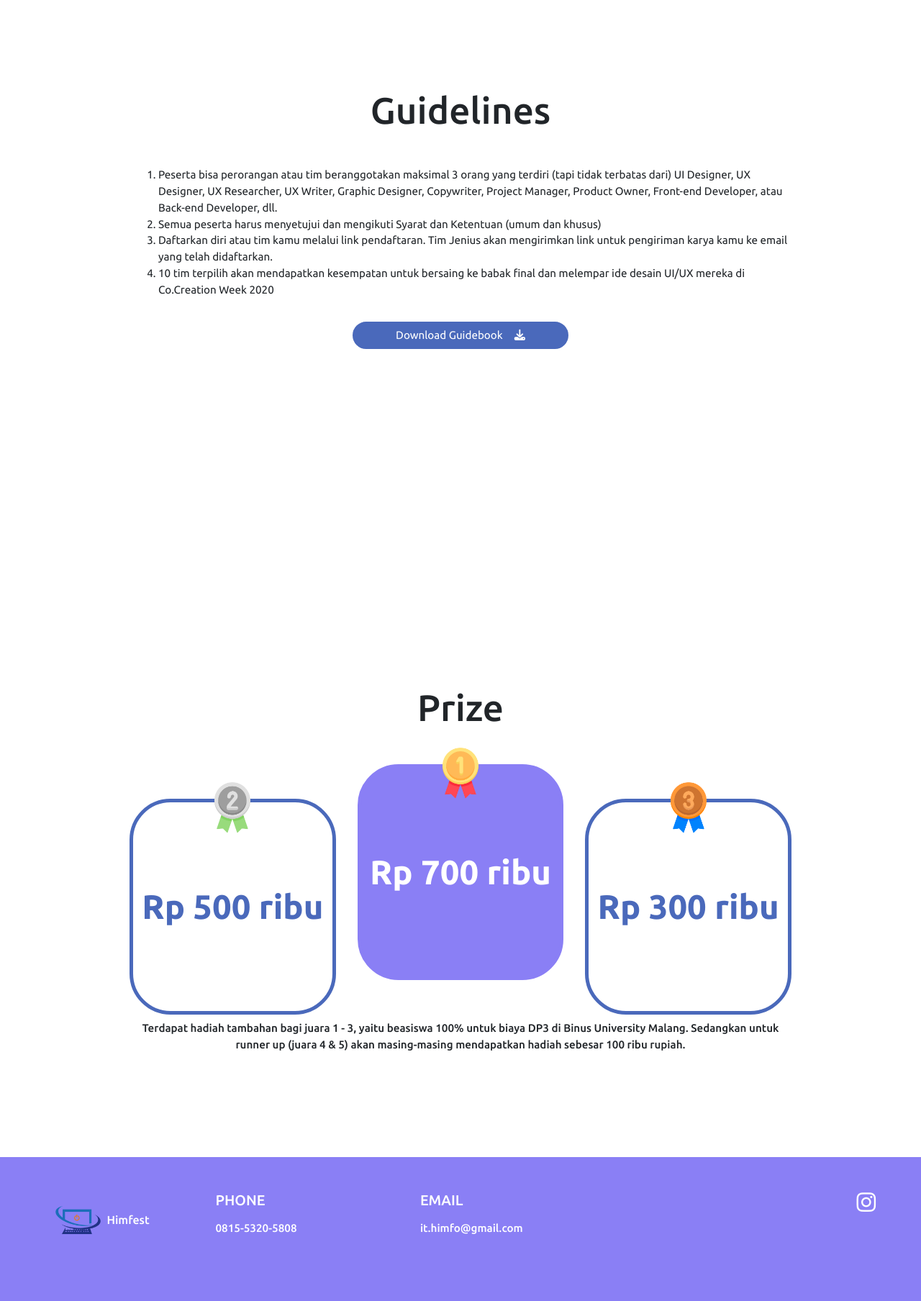
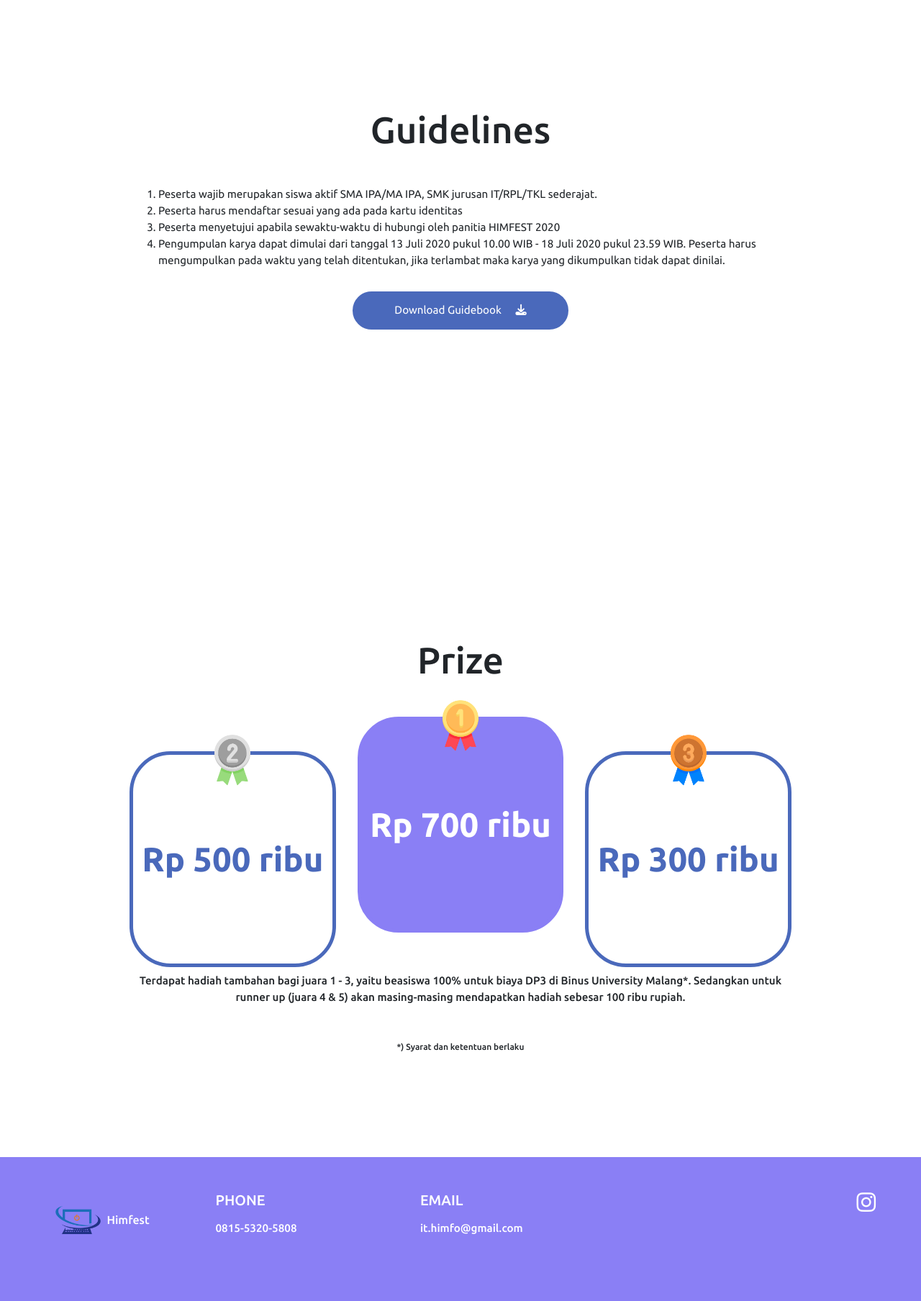
Before and after one commit to VladRafli/Lomba_HIMFO, a CodeIgniter app: page /database/ in a window 1280 px wide. Shown: the part 2520-4328 px from the top of the page at 72% size. Run offline with CodeIgniter, Linux system fonts and the light colour scheme; some libraries are stand-ins or nearby versions.

Commit message:
Add google form and guidebook

```diff
--- a/application/views/index.php
+++ b/application/views/index.php
@@ -47,7 +47,7 @@ defined('BASEPATH') OR exit('No direct script access allowed');
 						</li>
 					</ul>
 					<div class="form-inline my-2 my-lg-0">
-						<a href="<?= site_url('signup')?>"><button class="btn btn-primary my-2 my-sm-0">Register <i
+						<a href="https://forms.gle/qGFtb9Ep8Jn1ZsEr6"><button class="btn btn-primary my-2 my-sm-0">Register <i
 									class="fas fa-arrow-right"></i></button></a>
 					</div>
 				</div>
@@ -70,7 +70,7 @@ defined('BASEPATH') OR exit('No direct script access allowed');
 							Upgrade skill UI/UX kamu sekarang!
 						</p>
 						<div class="actions-container d-flex align-items-center">
-							<a href="<?= site_url('signup')?>"><button class="btn btn-primary">Register <i
+							<a href="https://forms.gle/qGFtb9Ep8Jn1ZsEr6"><button class="btn btn-primary">Register <i
 										class="fas fa-arrow-right"></i></button></a>
 						</div>
 					</div>
@@ -81,8 +81,8 @@ defined('BASEPATH') OR exit('No direct script access allowed');
 		<section id="about">
 			<div class="container-fluid">
 				<div class="row pt-md-5 mt-md-5">
-					<div class="col-md-5 pl-5 text-left">
-						<h1 class="flex pl-sm-3">
+					<div class="col-md-5 pl-5 pt-5 text-left">
+						<h1 class="flex mt-5 pl-sm-3">
 							About Himfest
 						</h1>
 						<p class="mt-sm-5 pl-sm-3">
@@ -93,12 +93,12 @@ defined('BASEPATH') OR exit('No direct script access allowed');
 							Informasi dalam dunia pendidikan yang ditujukan untuk memberikan warna baru dalam media
 							pembelajaran.
 						</p>
-						<a href="<?= site_url('signup')?>"><button class="btn btn-primary mt-sm-4 ml-sm-3">Register <i
+						<a href="https://forms.gle/qGFtb9Ep8Jn1ZsEr6"><button class="btn btn-primary mt-sm-4 ml-sm-3">Register <i
 									class="fas fa-arrow-right"></i></button></a>
 					</div>
 					<div class="col-md-7">
-						<img src="<?= base_url()?>/images/Group10@2x.png" alt="home section"
-							class="w-100 position-relative" style="right:-15px">
+						<img src="<?= base_url()?>/images/draft.png" alt="home section"
+								class="about-img position-relative">
 					</div>
 				</div>
 			</div>
@@ -162,28 +162,15 @@ defined('BASEPATH') OR exit('No direct script access allowed');
 							<div class="tab-pane fade show active" id="nav-ui/ux" role="tabpanel"
 								aria-labelledby="nav-ui/ux-tab">
 								<ol type="number">
-									<li>Peserta bisa perorangan atau tim beranggotakan maksimal 3 orang yang terdiri
-										(tapi tidak
-										terbatas dari) UI Designer, UX
-										Designer, UX Researcher, UX Writer, Graphic Designer, Copywriter, Project
-										Manager,
-										Product Owner, Front-end Developer,
-										atau Back-end Developer, dll.
+									<li>Peserta wajib merupakan siswa aktif SMA IPA/MA IPA, SMK jurusan IT/RPL/TKL sederajat.
 									</li>
-									<li>Semua peserta harus menyetujui dan mengikuti Syarat dan Ketentuan (umum dan
-										khusus)
+									<li>Peserta harus mendaftar sesuai yang ada pada kartu identitas
 									</li>
 									<li>
-										Daftarkan diri atau tim kamu melalui link pendaftaran. Tim Jenius akan
-										mengirimkan link
-										untuk pengiriman karya kamu ke
-										email yang telah didaftarkan.
+										Peserta menyetujui apabila sewaktu-waktu di hubungi oleh panitia HIMFEST 2020
 									</li>
 									<li>
-										10 tim terpilih akan mendapatkan kesempatan untuk bersaing ke babak final dan
-										melempar
-										ide desain UI/UX mereka di
-										Co.Creation Week 2020
+										Pengumpulan karya dapat dimulai dari tanggal 13 Juli 2020 pukul 10.00 WIB - 18 Juli 2020 pukul 23.59 WIB. Peserta harus mengumpulkan pada waktu yang telah ditentukan, jika terlambat maka karya yang dikumpulkan tidak dapat dinilai.
 									</li>
 								</ol>
 							</div>
@@ -191,8 +178,10 @@ defined('BASEPATH') OR exit('No direct script access allowed');
 						<a href="#">
 							<button type="button" name="btn-signup" class="btn btn-secondary">
 								<div class="d-flex justify-content-center align-items-center">
-									<span class="mr-3">Download Guidebook</span>
-									<i class="fas fa-download"></i>
+									<a href="<?= base_url()?>/storage/guidebook.pdf" class="download-btn btn">
+										<span class="mr-3">Download Guidebook</span>
+										<i class="fas fa-download"></i>
+									</a>
 								</div>
 							</button>
 						</a>
@@ -233,7 +222,9 @@ defined('BASEPATH') OR exit('No direct script access allowed');
 							</div>
 						</div>
 
-						<p class="mt-2">Terdapat hadiah tambahan bagi juara 1 - 3, yaitu beasiswa 100% untuk biaya DP3 di Binus University Malang. Sedangkan untuk runner up (juara 4 & 5) akan masing-masing mendapatkan hadiah sebesar 100 ribu rupiah.</p>
+						<p class="mt-2">Terdapat hadiah tambahan bagi juara 1 - 3, yaitu beasiswa 100% untuk biaya DP3 di Binus University Malang*. Sedangkan untuk runner up (juara 4 & 5) akan masing-masing mendapatkan hadiah sebesar 100 ribu rupiah.</p>
+
+						<p class="sk mt-5">*) Syarat dan ketentuan berlaku</p>
 					</div>
 				</div>
 			</div>
--- a/css/index.css
+++ b/css/index.css
@@ -102,6 +102,14 @@ section {
 	margin: auto 0 !important;
 	padding-left: 0 !important;
 	padding-right: 0 !important;
+}
+
+/* about  */
+
+.about-img {
+	width: 100%;
+	height: 80%;
+	object-fit: contain;
 }
 
 /* timeline */
@@ -304,6 +312,14 @@ section {
 	font-size: 3rem !important;
 }
 
+.download-btn {
+	color: #fff !important;
+}
+
+.download-btn:hover {
+	color: #000 !important;
+}
+
 #tabs .nav-tabs .nav-item.show .nav-link, .nav-tabs .nav-link.active {
 	color: #f3f3f3;
 	background-color: transparent;
@@ -359,6 +375,10 @@ section {
 	left: 50%;
 	transform: translate(-50%, -250%);
 	z-index: 3
+}
+
+p.sk {
+	font-size: 0.75rem;
 }
 
 /* footer */
```
Also changed, not shown: images/about.svg (added), images/draft.png (added), 1 other file.
